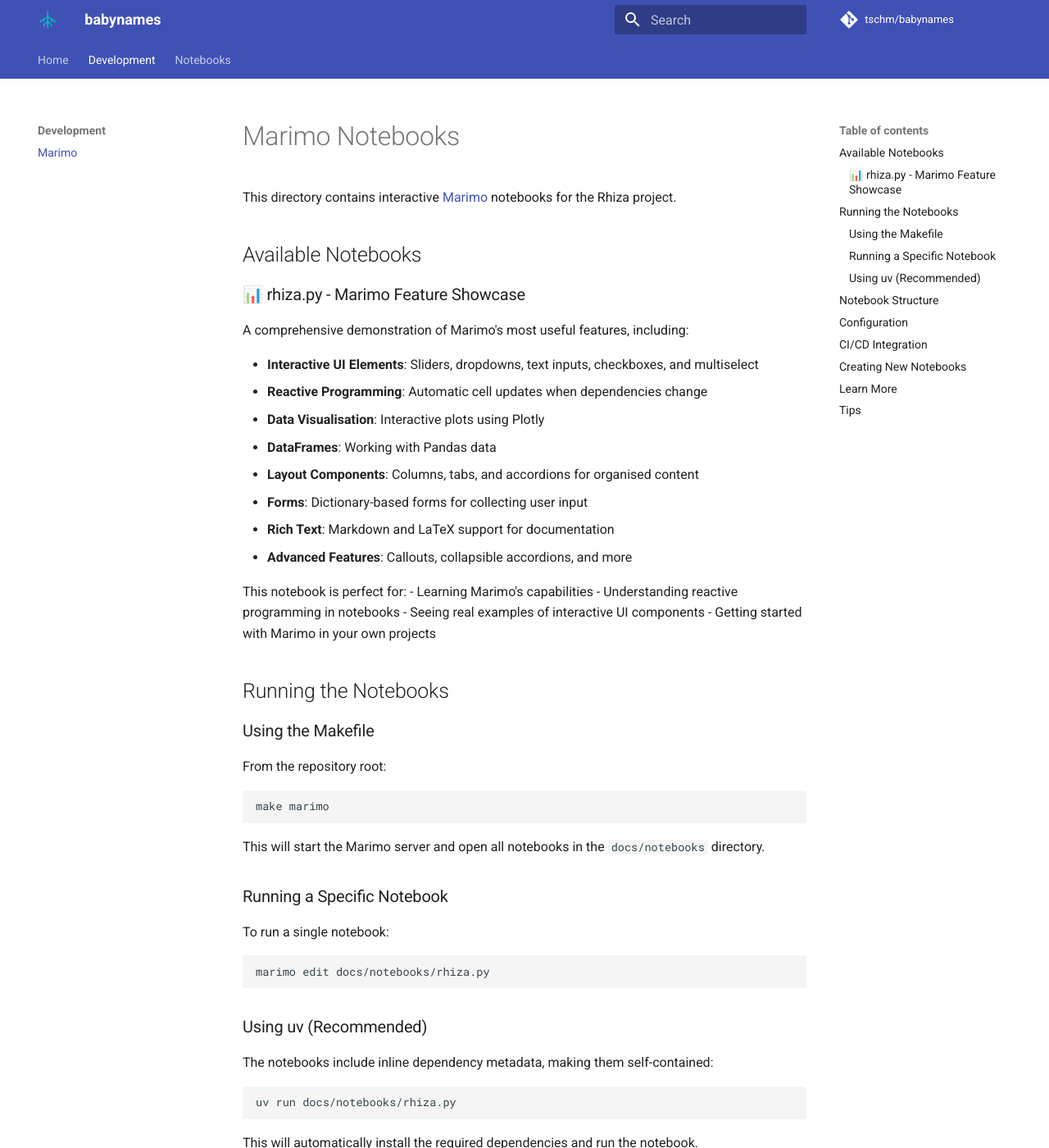
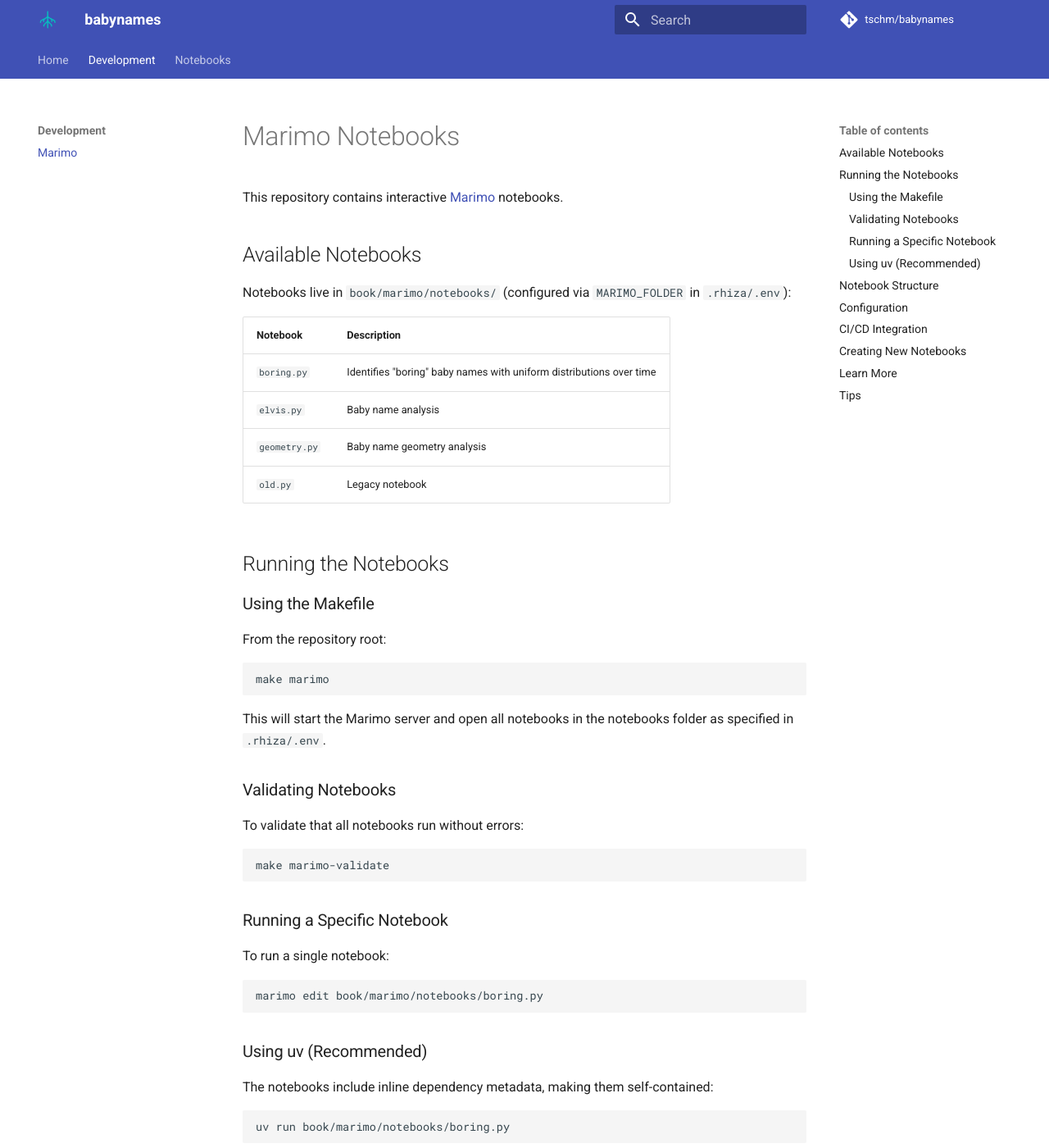
Before and after one commit to tschm/babynames, an MkDocs documentation site: the page built from docs/development/MARIMO.md, in a window 1280 px wide and 1400 px high. Shown: the whole window at 82% size. Built offline with MkDocs 1.6.1 and Material for MkDocs 9.7.7, drawn with Linux system fonts in a browser that asks for light colours; comment, search, counter and statistics services are not loaded; some of the changed text lies outside the part shown.

Commit message:
docs: update MARIMO.md to reflect current repo structure
Corrects notebook paths (docs/notebooks → book/marimo/notebooks),
lists actual notebooks, fixes CI workflow name, updates marimo/python
versions, and adds make marimo-validate target.

Co-Authored-By: Claude Sonnet 4.6 <noreply@anthropic.com>

````diff
--- a/docs/development/MARIMO.md
+++ b/docs/development/MARIMO.md
@@ -1,27 +1,17 @@
 # Marimo Notebooks
 
-This directory contains interactive [Marimo](https://marimo.io/) notebooks for the Rhiza project.
+This repository contains interactive [Marimo](https://marimo.io/) notebooks.
 
 ## Available Notebooks
 
-### 📊 rhiza.py - Marimo Feature Showcase
+Notebooks live in `book/marimo/notebooks/` (configured via `MARIMO_FOLDER` in `.rhiza/.env`):
 
-A comprehensive demonstration of Marimo's most useful features, including:
-
-- **Interactive UI Elements**: Sliders, dropdowns, text inputs, checkboxes, and multiselect
-- **Reactive Programming**: Automatic cell updates when dependencies change
-- **Data Visualisation**: Interactive plots using Plotly
-- **DataFrames**: Working with Pandas data
-- **Layout Components**: Columns, tabs, and accordions for organised content
-- **Forms**: Dictionary-based forms for collecting user input
-- **Rich Text**: Markdown and LaTeX support for documentation
-- **Advanced Features**: Callouts, collapsible accordions, and more
-
-This notebook is perfect for:
-- Learning Marimo's capabilities
-- Understanding reactive programming in notebooks
-- Seeing real examples of interactive UI components
-- Getting started with Marimo in your own projects
+| Notebook | Description |
+|---|---|
+| `boring.py` | Identifies "boring" baby names with uniform distributions over time |
+| `elvis.py` | Baby name analysis |
+| `geometry.py` | Baby name geometry analysis |
+| `old.py` | Legacy notebook |
 
 ## Running the Notebooks
 
@@ -33,14 +23,22 @@ From the repository root:
 make marimo
 ```
 
-This will start the Marimo server and open all notebooks in the `docs/notebooks` directory.
+This will start the Marimo server and open all notebooks in the notebooks folder as specified in `.rhiza/.env`.
+
+### Validating Notebooks
+
+To validate that all notebooks run without errors:
+
+```bash
+make marimo-validate
+```
 
 ### Running a Specific Notebook
 
 To run a single notebook:
 
 ```bash
-marimo edit docs/notebooks/rhiza.py
+marimo edit book/marimo/notebooks/boring.py
 ```
 
 ### Using uv (Recommended)
@@ -48,7 +46,7 @@ marimo edit docs/notebooks/rhiza.py
 The notebooks include inline dependency metadata, making them self-contained:
 
 ```bash
-uv run docs/notebooks/rhiza.py
+uv run book/marimo/notebooks/boring.py
 ```
 
 This will automatically install the required dependencies and run the notebook.
@@ -83,11 +81,17 @@ Marimo is configured in `pyproject.toml` to properly import the local package:
 pythonpath = ["src"]
 ```
 
+The notebook folder is configured in `.rhiza/.env`:
+
+```env
+MARIMO_FOLDER=book/marimo/notebooks
+```
+
 ## CI/CD Integration
 
-The `.github/workflows/marimo.yml` workflow automatically:
+The `.github/workflows/rhiza_marimo.yml` workflow automatically:
 
-1. Discovers all `.py` files in this directory
+1. Discovers all `.py` files in `book/marimo/notebooks/`
 2. Runs each notebook in a fresh environment
 3. Verifies that notebooks can bootstrap themselves
 4. Ensures reproducibility
@@ -98,17 +102,17 @@ This guarantees that all notebooks remain functional and up-to-date.
 
 To create a new Marimo notebook:
 
-1. Create a new `.py` file in this directory:
+1. Create a new `.py` file in the notebooks directory:
    ```bash
-   marimo edit docs/notebooks/my_notebook.py
+   marimo edit book/marimo/notebooks/my_notebook.py
    ```
 
 2. Add inline metadata at the top:
    ```python
    # /// script
-   # requires-python = ">=3.11"
+   # requires-python = ">=3.12"
    # dependencies = [
-   #     "marimo==0.18.4",
+   #     "marimo==0.13.15",
    #     # ... other dependencies
    # ]
    # ///
@@ -118,10 +122,10 @@ To create a new Marimo notebook:
 
 4. Test it runs in a clean environment:
    ```bash
-   uv run docs/notebooks/my_notebook.py
+   uv run book/marimo/notebooks/my_notebook.py
    ```
 
-5. Commit and push - the CI will validate it automatically
+5. Commit and push — the CI will validate it automatically
 
 ## Learn More
 
@@ -136,7 +140,3 @@ To create a new Marimo notebook:
 - **Git-Friendly**: Notebooks diff and merge like regular Python files
 - **Self-Contained**: Use inline metadata to make notebooks reproducible
 - **Interactive**: Take advantage of Marimo's rich UI components for better user experience
-
----
-
-*Happy exploring with Marimo! 🚀*
````
Also changed, not shown: other parts of docs/development/MARIMO.md (+3 -3 lines).
